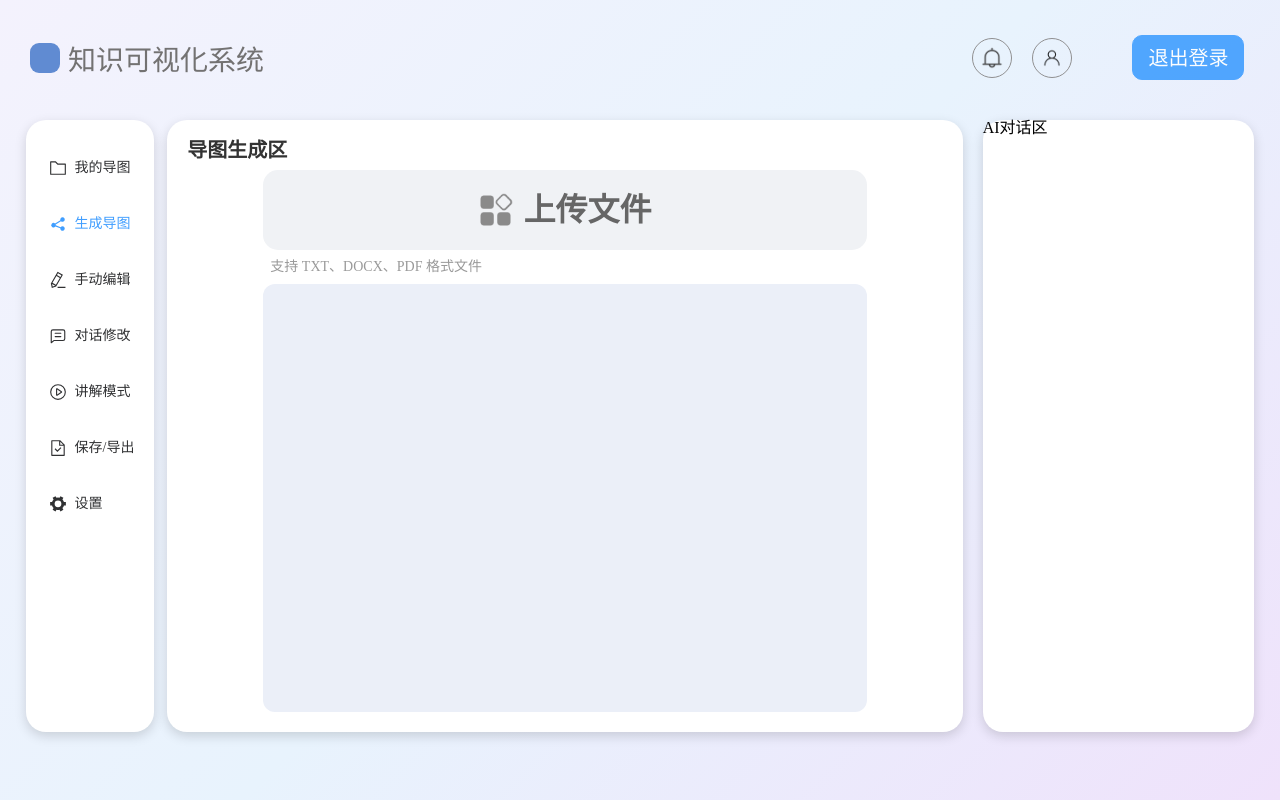
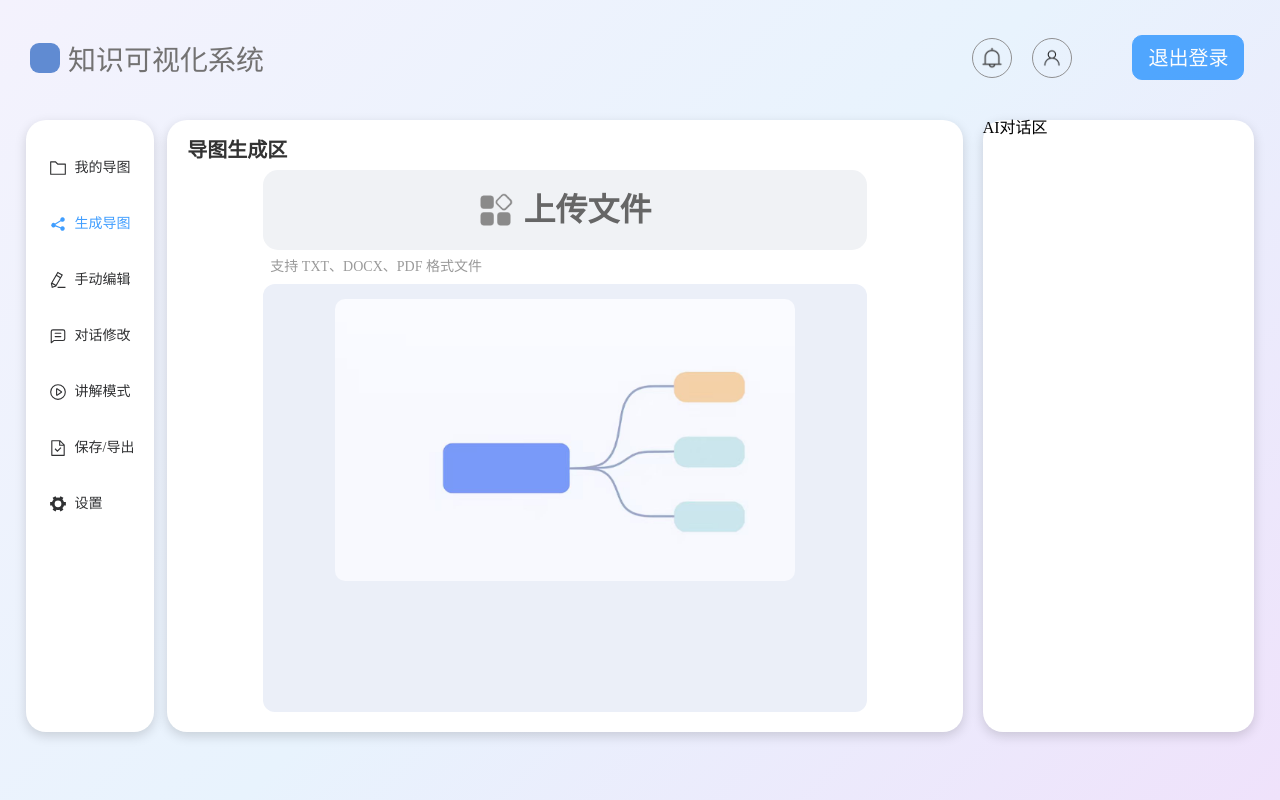
Before and after one commit to luo303/Knowledge-Visualization-System, a Vue app: page /#/layout/createmind in a window 1280 px wide. Built offline with nearby package versions, Linux system fonts and the light colour scheme.

Commit message:
fix: 添加'导图生成区'示例导图

```diff
--- a/src/views/CreateMind.vue
+++ b/src/views/CreateMind.vue
@@ -23,7 +23,13 @@
           <p class="upload-desc" v-else>支持 TXT、DOCX、PDF 格式文件</p>
         </div>
 
-        <div class="mindmap-container"></div>
+        <div class="mindmap-container">
+          <img
+            src="@/assets/images/example-mindmap.jpg"
+            alt="example-mindmap"
+            class="example-mindmap"
+          />
+        </div>
       </div>
 
       <div v-else-if="status === 'uploading'" class="processing-area">
@@ -379,6 +385,13 @@ onUnmounted(() => {
         color: #666;
         font-weight: 500;
       }
+
+      .example-mindmap {
+        display: flex;
+        width: 80%;
+        margin: 0 auto;
+        border-radius: 10px;
+      }
     }
   }
 }
```
Also changed, not shown: src/assets/images/example-mindmap.jpg (added).
